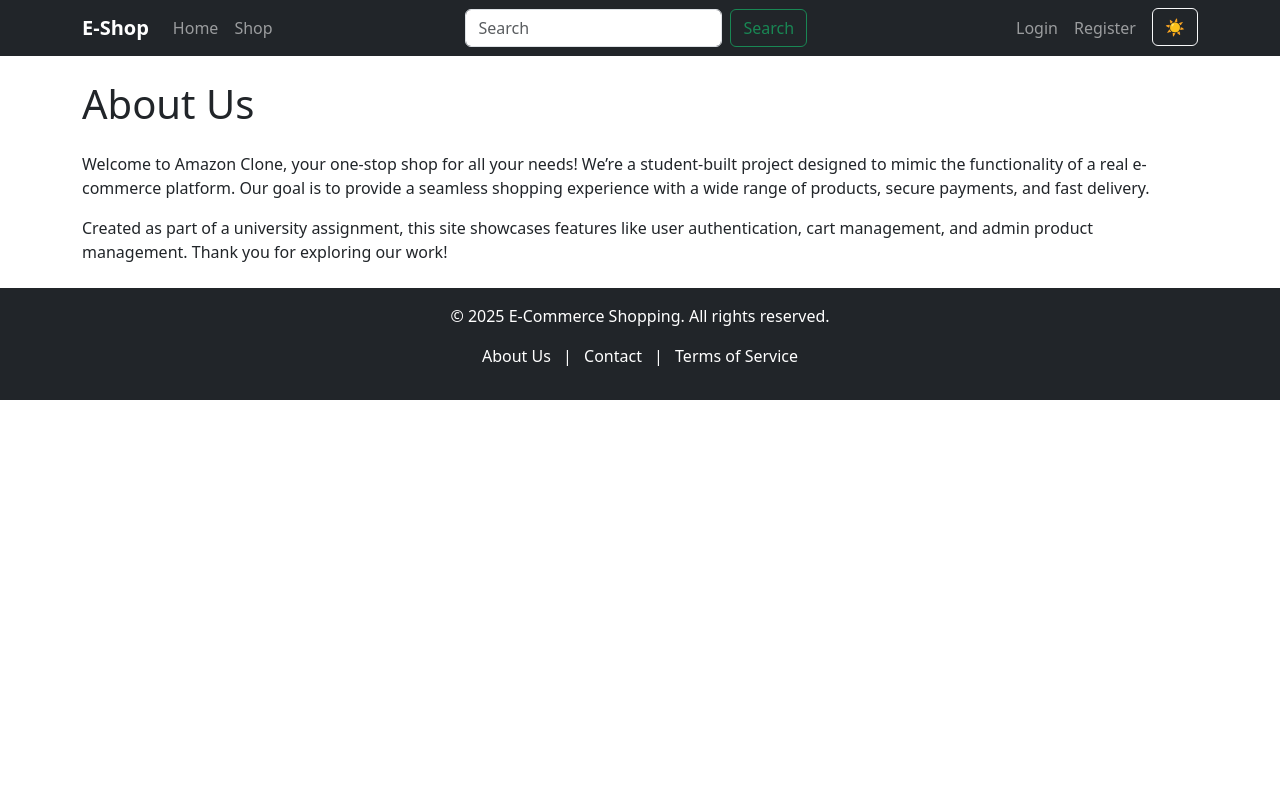
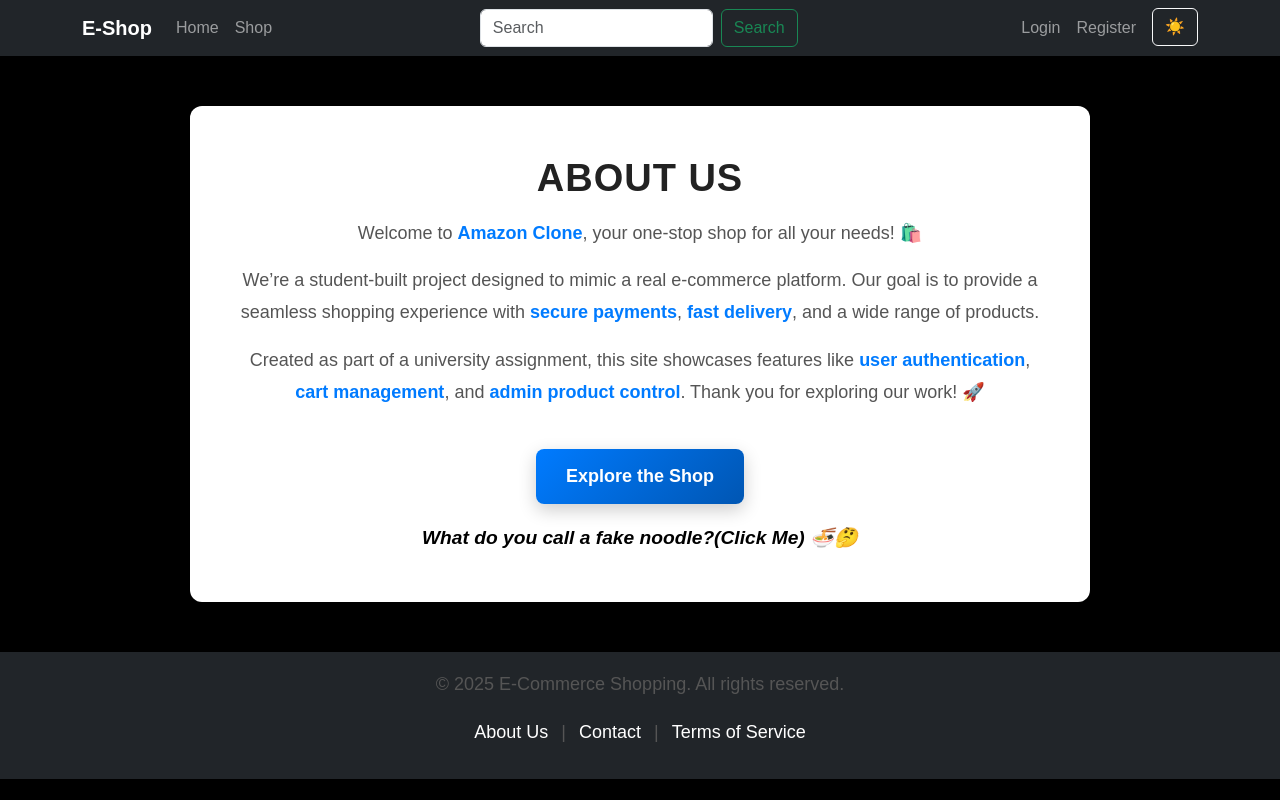
Before and after one commit to meaow-stack/amazon, a Django app: page /about/ in a window 1280 px wide. Run offline with Django 3.2, Linux system fonts and the light colour scheme; some libraries are stand-ins or nearby versions.

Commit message:
Update about.html

```diff
--- a/amazon_clone/shop/templates/about.html
+++ b/amazon_clone/shop/templates/about.html
@@ -1,6 +1,169 @@
 {% extends 'base.html' %}
 {% block content %}
-    <h1 class="mb-4">About Us</h1>
-    <p>Welcome to Amazon Clone, your one-stop shop for all your needs! We’re a student-built project designed to mimic the functionality of a real e-commerce platform. Our goal is to provide a seamless shopping experience with a wide range of products, secure payments, and fast delivery.</p>
-    <p>Created as part of a university assignment, this site showcases features like user authentication, cart management, and admin product management. Thank you for exploring our work!</p>
+<style>
+    /* General Styling */
+    body {
+        background-color: #000000;
+        font-family: 'Poppins', sans-serif;
+        color: #e58888;
+    }
+
+    /* Container Styling */
+    .about-container {
+        max-width: 900px;
+        background: #fff;
+        padding: 50px;
+        border-radius: 12px;
+        box-shadow: 0px 10px 30px rgba(0, 0, 0, 0.1);
+        text-align: center;
+        margin: 50px auto;
+        animation: fadeIn 0.7s ease-in-out;
+    }
+
+    @keyframes fadeIn {
+        from {
+            opacity: 0;
+            transform: translateY(-20px);
+        }
+
+        to {
+            opacity: 1;
+            transform: translateY(0);
+        }
+    }
+
+    /* Heading Styling */
+    h1 {
+        font-size: 38px;
+        font-weight: 700;
+        color: #222;
+        margin-bottom: 15px;
+        text-transform: uppercase;
+        letter-spacing: 1px;
+    }
+
+    /* Paragraph Styling */
+    p {
+        font-size: 18px;
+        color: #555;
+        line-height: 1.8;
+        margin-bottom: 15px;
+    }
+
+    /* Highlight Text */
+    .highlight {
+        color: #007bff;
+        font-weight: 600;
+    }
+
+    /* CTA Button */
+    .cta-btn {
+        display: inline-block;
+        margin-top: 25px;
+        padding: 14px 30px;
+        font-size: 18px;
+        font-weight: 600;
+        border-radius: 8px;
+        background: linear-gradient(135deg, #007bff, #0056b3);
+        color: white;
+        text-decoration: none;
+        transition: all 0.3s ease-in-out;
+        box-shadow: 0 6px 18px rgba(0, 0, 0, 0.2);
+    }
+
+    .cta-btn:hover {
+        background: linear-gradient(135deg, #0056b3, #00408a);
+        transform: translateY(-3px);
+        box-shadow: 0 10px 24px rgba(0, 0, 0, 0.3);
+    }
+
+    /* Interactive Joke */
+    .joke-container {
+        margin-top: 30px;
+        font-size: 18px;
+        color: #555;
+        font-style: italic;
+        cursor: pointer;
+        transition: color 0.3s ease-in-out;
+    }
+
+    .joke-container:hover {
+        color: #007bff;
+        font-weight: 600;
+    }
+
+    /* Hidden Punchline */
+    .punchline {
+        display: none;
+        margin-top: 10px;
+        font-size: 20px;
+        font-weight: bold;
+        color: #000000;
+        animation: fadeIn 0.5s ease-in-out;
+    }
+
+    /* Responsive Design */
+    @media (max-width: 768px) {
+        .about-container {
+            padding: 35px;
+            max-width: 90%;
+        }
+
+        h1 {
+            font-size: 32px;
+        }
+
+        p {
+            font-size: 16px;
+        }
+
+        .cta-btn {
+            font-size: 16px;
+            padding: 12px 26px;
+        }
+    }
+</style>
+
+<div class="about-container">
+    <h1>About Us</h1>
+    <p>Welcome to <span class="highlight">Amazon Clone</span>, your one-stop shop for all your needs! 🛍️</p>
+    <p>We’re a student-built project designed to mimic a real e-commerce platform. Our goal is to provide a seamless
+        shopping experience with <span class="highlight">secure payments</span>, <span class="highlight">fast
+            delivery</span>, and a wide range of products.</p>
+    <p>Created as part of a university assignment, this site showcases features like <span class="highlight">user
+            authentication</span>, <span class="highlight">cart management</span>, and <span class="highlight">admin
+            product control</span>. Thank you for exploring our work! 🚀</p>
+
+    <a href="{% url 'home' %}" class="cta-btn">Explore the Shop</a>
+
+    <!-- Interactive Joke -->
+    <!-- Interactive Dad Joke -->
+    <div class="joke-container" onclick="showJoke()">What do you call a fake noodle?(Click Me) 🍜🤔</div>
+    <div class="punchline" id="punchline">An *Impasta*! 😂🤣</div>
+</div>
+
+<script>
+    function showJoke() {
+        document.getElementById("punchline").style.display = "block";
+    }
+</script>
+<style>
+    .joke-container {
+        font-size: 1.2rem;
+        font-weight: bold;
+        color: #000000;
+        cursor: pointer;
+        margin-top: 20px;
+        text-align: center;
+    }
+
+    .punchline {
+        display: none;
+        font-size: 1.2rem;
+        font-weight: bold;
+        color: #ff6600;
+        margin-top: 10px;
+        text-align: center;
+    }
+</style>
 {% endblock %}
```
